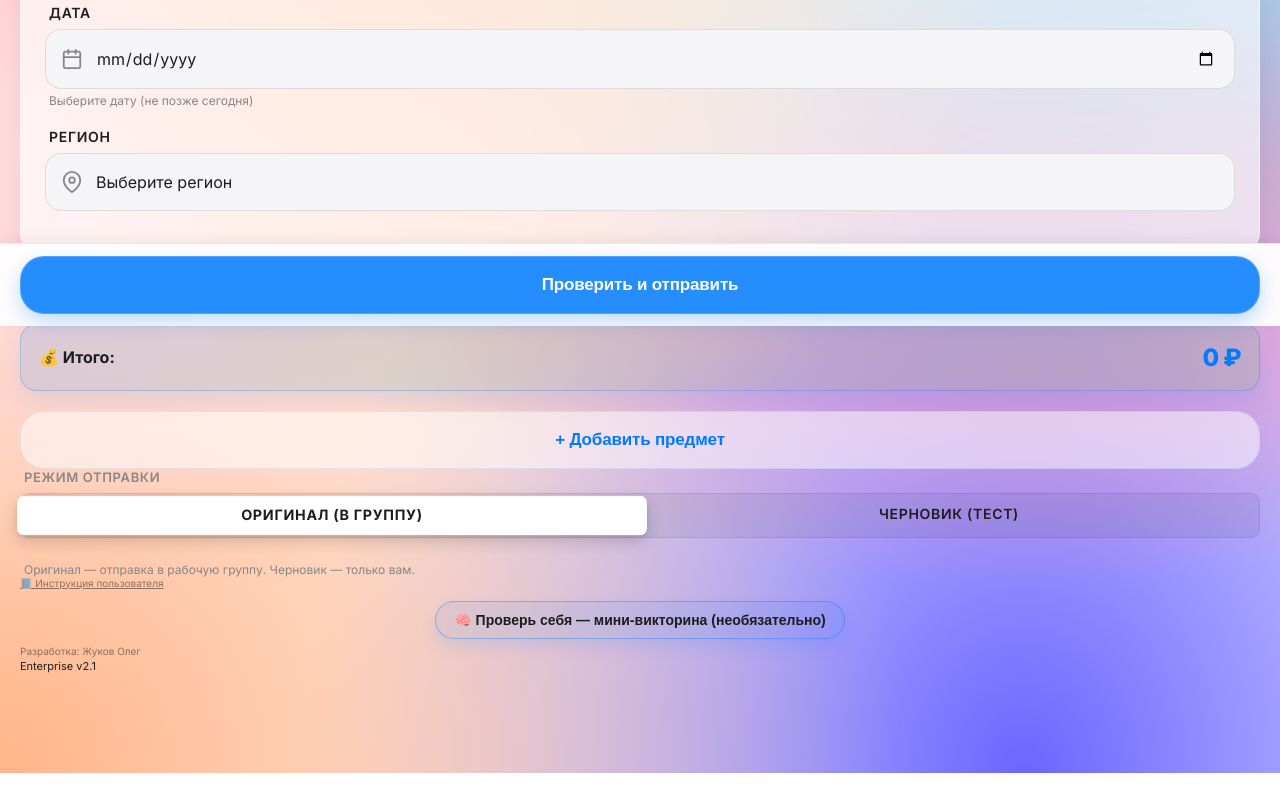
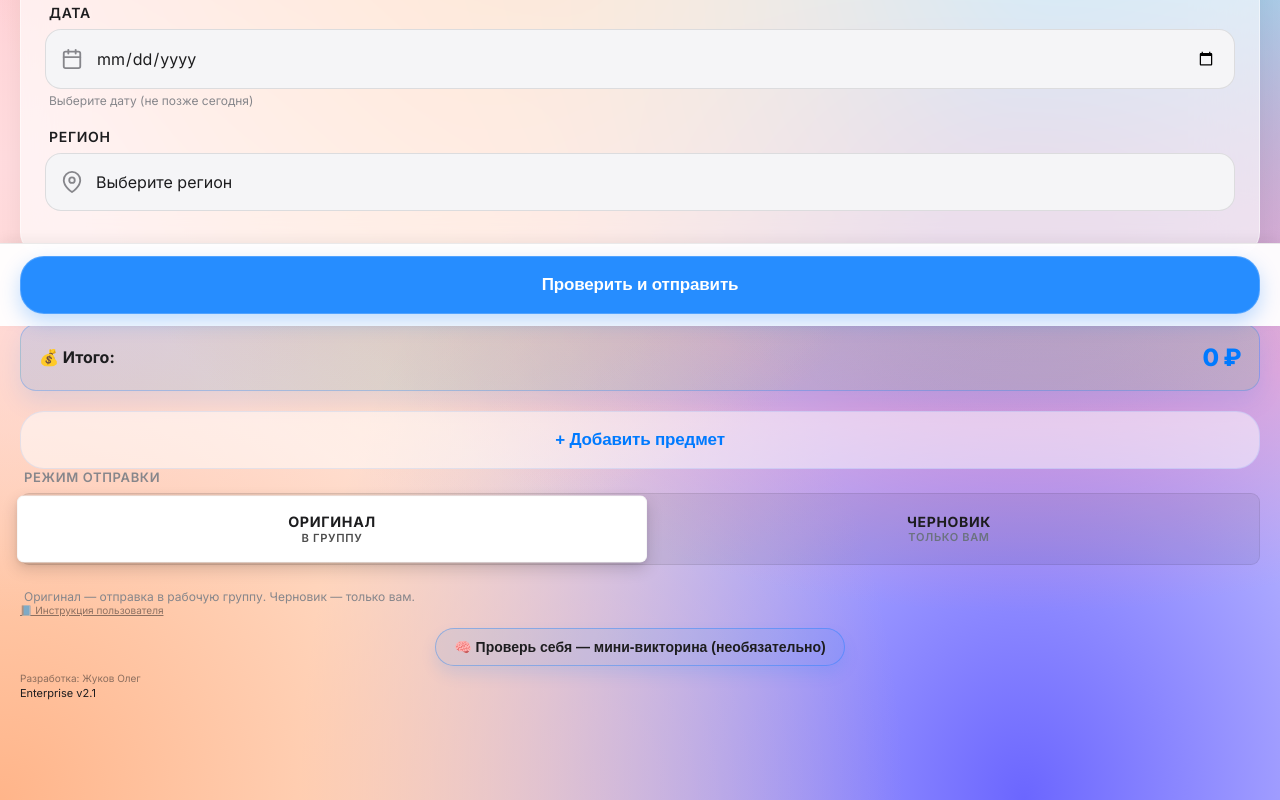
Before and after one commit to olegfire07/BestBOT, a plain HTML site: page index.html in a window 1280 px wide. Shown: the part 474-1274 px from the top of the page. Before the commit the page ends 1247 px from the top, so only its background shows below. Drawn offline with Linux system fonts and the light colour scheme; a script that the page names is missing.

Commit message:
Update Web App: 2025-12-20 21:24:40

```diff
--- a/index.html
+++ b/index.html
@@ -844,12 +844,8 @@
 
         .segmented-control label {
             flex: 1;
-            text-align: center;
             padding: 10px 12px;
-            font-size: 14px;
-            font-weight: 600;
             color: #1d1d1f;
-            line-height: 1.2;
             cursor: pointer;
             border-radius: 7px;
             transition: all 0.2s ease;
@@ -859,6 +855,27 @@
             -webkit-user-select: none;
             user-select: none;
             -webkit-tap-highlight-color: transparent;
+            display: flex;
+            flex-direction: column;
+            align-items: center;
+            justify-content: center;
+            gap: 2px;
+            text-align: center;
+            line-height: 1.1;
+            min-height: 44px;
+        }
+
+        .segmented-title {
+            font-size: 14px;
+            font-weight: 700;
+            white-space: nowrap;
+        }
+
+        .segmented-subtitle {
+            font-size: 11px;
+            font-weight: 600;
+            color: #6b7280;
+            white-space: nowrap;
         }
 
         .segmented-control input[type="radio"] {
@@ -873,6 +890,10 @@
             transform: scale(1.02);
             border: 0.5px solid rgba(0, 0, 0, 0.04);
             z-index: 2;
+        }
+
+        .segmented-control input[type="radio"]:checked+label .segmented-subtitle {
+            color: rgba(0, 0, 0, 0.7);
         }
 
         /* Pulse Animation for Main Button */
@@ -1659,10 +1680,16 @@
         <label class="mode-label">Режим отправки</label>
         <div class="segmented-control">
             <input type="radio" name="mode" id="mode-final" value="final" checked>
-            <label for="mode-final">Оригинал (В группу)</label>
+            <label for="mode-final">
+                <span class="segmented-title">Оригинал</span>
+                <span class="segmented-subtitle">в группу</span>
+            </label>
 
             <input type="radio" name="mode" id="mode-test" value="test">
-            <label for="mode-test">Черновик (Тест)</label>
+            <label for="mode-test">
+                <span class="segmented-title">Черновик</span>
+                <span class="segmented-subtitle">только вам</span>
+            </label>
         </div>
         <div class="hint-text">Оригинал — отправка в рабочую группу. Черновик — только вам.</div>
 
@@ -2406,7 +2433,7 @@
         // SERVICE WORKER & OFFLINE MODE
         // ============================================
         if ('serviceWorker' in navigator) {
-            const swVersion = '2330'; // Quiz button + totals
+            const swVersion = '2331'; // Segmented labels
             const basePath = location.pathname.endsWith('/') ? location.pathname : `${location.pathname}/`;
             const swUrl = `${basePath}service-worker.js?v=${swVersion}`;
             navigator.serviceWorker.register(swUrl)
--- a/service-worker.js
+++ b/service-worker.js
@@ -1,5 +1,5 @@
 // Service Worker for offline support
-const VERSION = '2330';
+const VERSION = '2331';
 const CACHE_NAME = `sklad-bot-${VERSION}`;
 const swPath = self.location.pathname.replace(/service-worker\.js.*$/, '');
 const BASE_PATH = swPath.endsWith('/') ? swPath : `${swPath}/`;
```
